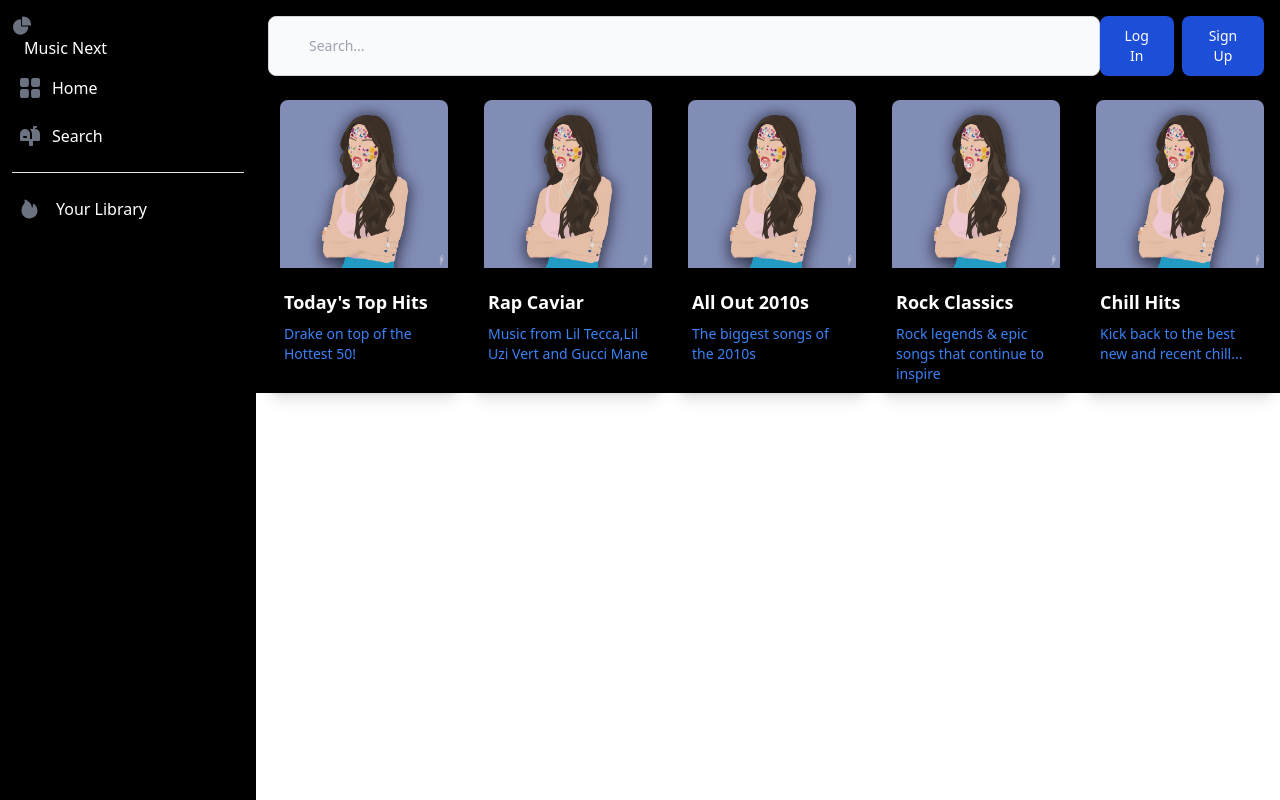
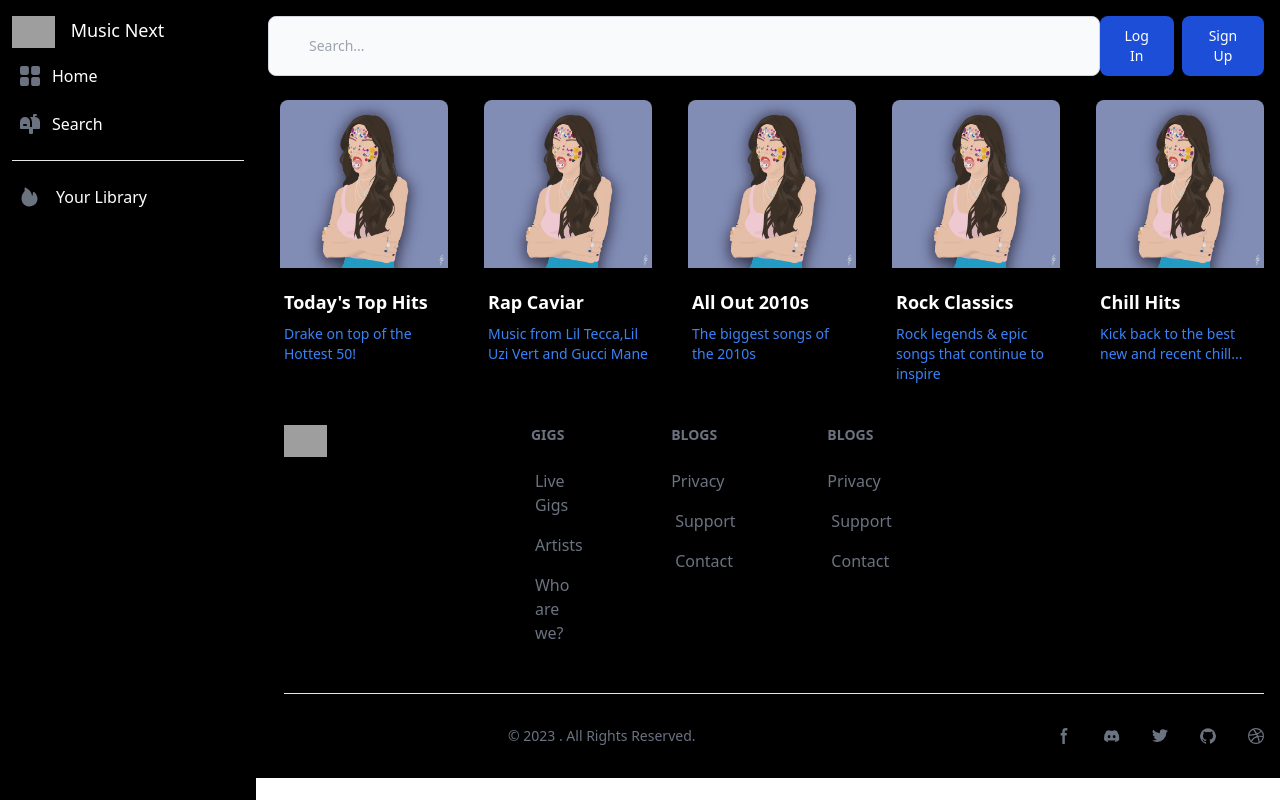
Before and after one commit to vishva7/MusicApp, a React (Create React App) app: page / in a window 1280 px wide. Built offline with nearby package versions, Linux system fonts and the light colour scheme; grey boxes are pictures that could not be loaded.

Commit message:
modified

```diff
--- a/src/components/Sidebar.js
+++ b/src/components/Sidebar.js
@@ -32,19 +32,24 @@ const Sidebar = () => {
       >
         <div class="h-full px-3 py-4 overflow-y-auto bg-black">
           <ul class="space-y-2 font-medium">
-            <li>
-              <svg
-                class="flex-shrink-0 w-5 h-5 text-gray-500 transition duration-75 dark:text-gray-400 group-hover:text-gray-900 dark:group-hover:text-white"
-                aria-hidden="true"
-                xmlns="http://www.w3.org/2000/svg"
-                fill="currentColor"
-                viewBox="0 0 22 21"
-              >
-                <path d="M16.975 11H10V4.025a1 1 0 0 0-1.066-.998 8.5 8.5 0 1 0 9.039 9.039.999.999 0 0 0-1-1.066h.002Z" />
-                <path d="M12.5 0c-.157 0-.311.01-.565.027A1 1 0 0 0 11 1.02V10h8.975a1 1 0 0 0 1-.935c.013-.188.028-.374.028-.565A8.51 8.51 0 0 0 12.5 0Z" />
-              </svg>
-              <span class="ml-3 text-white ">Music Next</span>
+            <li className="px-0">
+              <a href="https://flowbite.com/" class="flex-shrink-0 w-0 h-0 ">
+
+
+              <span class="flex ml-0 whitespace-nowrap text-white ">
+              <img
+                  src="https://flowbite.com/docs/images/logo.svg"
+                  class="h-8 ml-0  bottom-16"
+                  alt="FlowBite Logo"
+                />
+                <div className="ml-4 text-lg">
+
+                Music Next
+                </div>
+              </span>
+              </a>
             </li>
+
             <li>
               <Link
                 to="/Prelogin"
--- a/src/routes/PreLogin.js
+++ b/src/routes/PreLogin.js
@@ -45,7 +45,7 @@ function Prelogin() {
   return (
     <div className="encl">
       <Card Album={Album} id={Album.id} />
-      <div>{/* <Footer/> */}</div>
+      <div><Footer/></div>
     </div>
   );
 }
--- a/src/routes/loginpage.js
+++ b/src/routes/loginpage.js
@@ -1,18 +1,18 @@
 import React from 'react';
-import './styles.css';
+// import './styles.css';
 
 function PageWithBlackBox() {
   return (
-    <div className="page-container">
-      <div className="top-bar">
+    <div className="bg-black flex h-100vh">
+      <div className="top-32 bg-black text-white p-80px">
         <a href="https://1000logos.net/wp-content/uploads/2017/08/Spotify-emblem.jpg"></a>
         Spotify
       </div>
 
-      <div className="black-box "></div>
-      <div classname="box relative">
-        <button type="button" class="text-white bg-[#050708] hover:bg-[#050708]/90 focus:ring-4 focus:outline-none focus:ring-[#050708]/50 font-medium rounded-lg text-sm px-5 py-2.5 text-center inline-flex items-center dark:focus:ring-[#050708]/50 dark:hover:bg-[#050708]/30 mr-2 mb-2">
-          <svg class="w-5 h-50 mr-60"   fill="currentColor" viewBox="0 0 20 20">
+      <div className="bg-[#000] mt-35px ml-400px mb-100px p-350px w-400px rounded-sm">
+      <div classname="box relative ">
+        <button type="button" class="text-white bg-[#050708] ml-0px top-30px hover:bg-[#050708]/90 focus:ring-4 focus:outline-none focus:ring-[#050708]/50 font-medium rounded-lg text-sm px-5 py-2.5 text-center inline-flex items-center dark:focus:ring-[#050708]/50 dark:hover:bg-[#050708]/30 mr-2 mb-2">
+          <svg class="w-5 h-50 mr-80"   fill="currentColor" viewBox="0 0 20 20">
             <path fill-rule="evenodd" d="M8.842 18.083a8.8 8.8 0 0 1-8.65-8.948 8.841 8.841 0 0 1 8.8-8.652h.153a8.464 8.464 0 0 1 5.7 2.257l-2.193 2.038A5.27 5.27 0 0 0 9.09 3.4a5.882 5.882 0 0 0-.2 11.76h.124a5.091 5.091 0 0 0 5.248-4.057L14.3 11H9V8h8.34c.066.543.095 1.09.088 1.636-.086 5.053-3.463 8.449-8.4 8.449l-.186-.002Z" clip-rule="evenodd" />
           </svg>
           Continue with Google
@@ -20,7 +20,7 @@ function PageWithBlackBox() {
       </div>
 
       <div classname="box">
-        <button type="button" class="text-white bg-[#050708] hover:bg-[#050708]/90 focus:ring-4 focus:outline-none focus:ring-[#050708]/50 font-medium rounded-lg text-sm px-5 py-2.5 text-center inline-flex items-center dark:focus:ring-[#050708]/50 dark:hover:bg-[#050708]/30 mr-2 mb-2">
+        <button type="button" class="text-white bg-[#050708] ml-[-12.25rem] hover:bg-[#050708]/90 focus:ring-4 focus:outline-none focus:ring-[#050708]/50 font-medium rounded-lg text-sm px-5 py-2.5 text-center inline-flex items-center dark:focus:ring-[#050708]/50 dark:hover:bg-[#050708]/30 mr-2 mb-2">
           <svg class="w-5 h-50 mr-60"  xmlns="http://www.w3.org/2000/svg" fill="currentColor" viewBox="0 0 20 20">
             <path fill-rule="evenodd" d="M6.135 3H8V0H6.135a4.147 4.147 0 0 0-4.142 4.142V6H0v3h2v9.938h3V9h2.021l.592-3H5V3.591A.6.6 0 0 1 5.592 3h.543Z" />
           </svg>
@@ -29,19 +29,20 @@ function PageWithBlackBox() {
       </div>
 
       <div classname="box">
-        <button type="button" class="text-white bg-[#050708] hover:bg-[#050708]/90 focus:ring-4 focus:outline-none focus:ring-[#050708]/50 font-medium rounded-lg text-sm px-5 py-2.5 text-center inline-flex items-center dark:focus:ring-[#050708]/50 dark:hover:bg-[#050708]/30 mr-2 mb-2">
+        <button type="button" class="text-white bg-[#050708] ml-[-12.25rem] hover:bg-[#050708]/90 focus:ring-4 focus:outline-none focus:ring-[#050708]/50 font-medium rounded-lg text-sm px-5 py-2.5 text-center inline-flex items-center dark:focus:ring-[#050708]/50 dark:hover:bg-[#050708]/30 mr-2 mb-2">
           <svg class="w-5 h-50 mr-20 -ml-1" aria-hidden="true" focusable="false" data-prefix="fab" data-icon="apple" role="img" xmlns="http://www.w3.org/2000/svg" viewBox="0 0 384 512"><path fill="currentColor" d="M318.7 268.7c-.2-36.7 16.4-64.4 50-84.8-18.8-26.9-47.2-41.7-84.7-44.6-35.5-2.8-74.3 20.7-88.5 20.7-15 0-49.4-19.7-76.4-19.7C63.3 141.2 4 184.8 4 273.5q0 39.3 14.4 81.2c12.8 36.7 59 126.7 107.2 125.2 25.2-.6 43-17.9 75.8-17.9 31.8 0 48.3 17.9 76.4 17.9 48.6-.7 90.4-82.5 102.6-119.3-65.2-30.7-61.7-90-61.7-91.9zm-56.6-164.2c27.3-32.4 24.8-61.9 24-72.5-24.1 1.4-52 16.4-67.9 34.9-17.5 19.8-27.8 44.3-25.6 71.9 26.1 2 49.9-11.4 69.5-34.3z"></path></svg>
           Continue with Apple
         </button>
       </div>
 
       <div classname="box">
-        <button type="button" class="text-white bg-[#050708] hover:bg-[#050708]/90 focus:ring-4 focus:outline-none focus:ring-[#050708]/50 font-medium rounded-lg text-sm px-5 py-2.5 text-center inline-flex items-center dark:focus:ring-[#050708]/50 dark:hover:bg-[#050708]/30 mr-2 mb-2">
+        <button type="button" class="text-white bg-[#050708] ml-[-12.25rem] hover:bg-[#050708]/90 focus:ring-4 focus:outline-none focus:ring-[#050708]/50 font-medium rounded-lg text-sm px-5 py-2.5 text-center inline-flex items-center dark:focus:ring-[#050708]/50 dark:hover:bg-[#050708]/30 mr-2 mb-2">
         <svg class="w-10 h-40 mr-10" aria-hidden="true" xmlns="http://www.w3.org/2000/svg" fill="currentColor" viewBox="0 0 10 20">
           <path fill-rule="evenodd" d="M10 .333A9.911 9.911 0 0 0 6.866 19.65c.5.092.678-.215.678-.477 0-.237-.01-1.017-.014-1.845-2.757.6-3.338-1.169-3.338-1.169a2.627 2.627 0 0 0-1.1-1.451c-.9-.615.07-.6.07-.6a2.084 2.084 0 0 1 1.518 1.021 2.11 2.11 0 0 0 2.884.823c.044-.503.268-.973.63-1.325-2.2-.25-4.516-1.1-4.516-4.9A3.832 3.832 0 0 1 4.7 7.068a3.56 3.56 0 0 1 .095-2.623s.832-.266 2.726 1.016a9.409 9.409 0 0 1 4.962 0c1.89-1.282 2.717-1.016 2.717-1.016.366.83.402 1.768.1 2.623a3.827 3.827 0 0 1 1.02 2.659c0 3.807-2.319 4.644-4.525 4.889a2.366 2.366 0 0 1 .673 1.834c0 1.326-.012 2.394-.012 2.72 0 .263.18.572.681.475A9.911 9.911 0 0 0 10 .333Z" clip-rule="evenodd" />
         </svg>
         Continue with phone number
       </button>
+      </div>
       </div>
 
 
```
